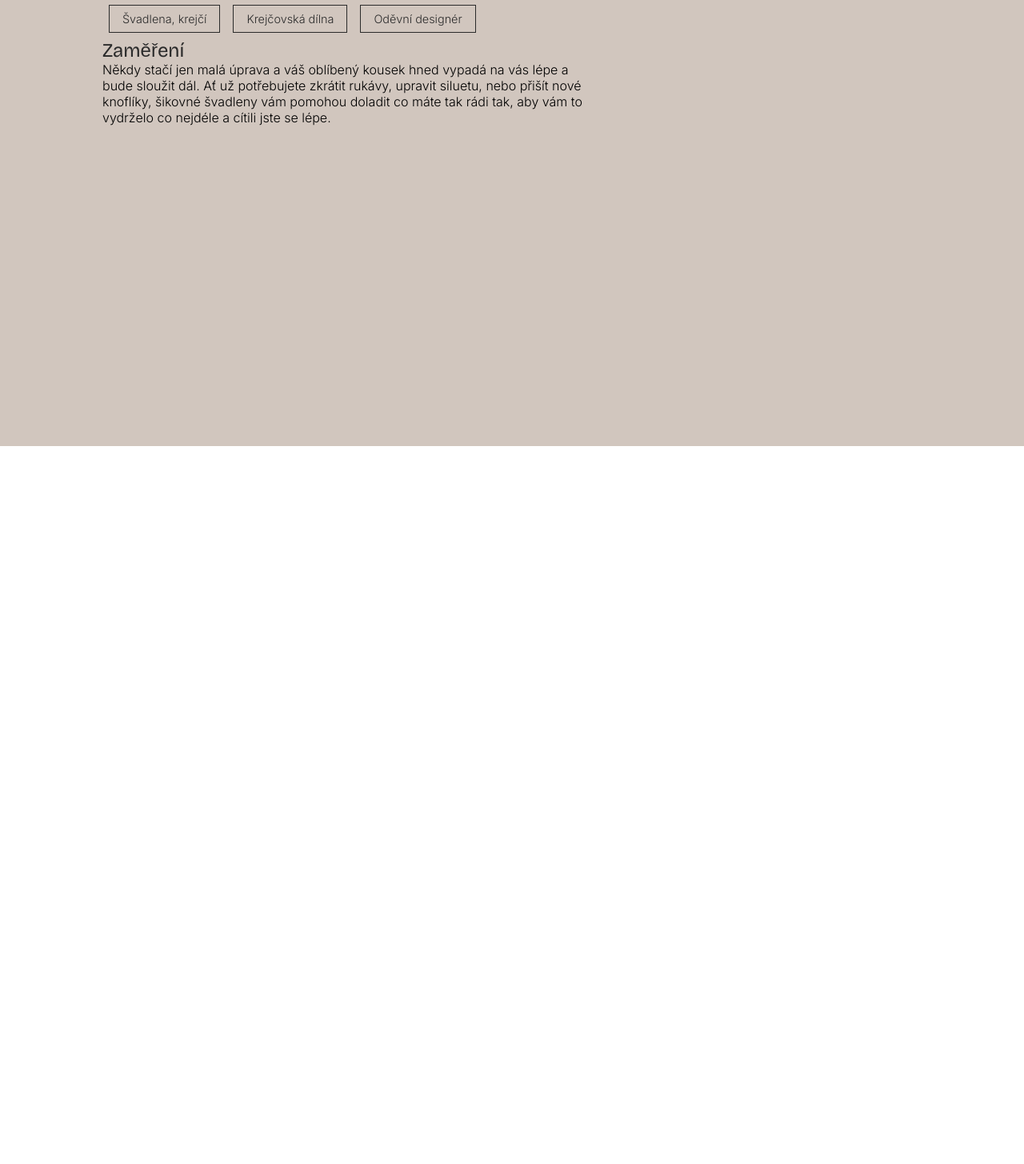
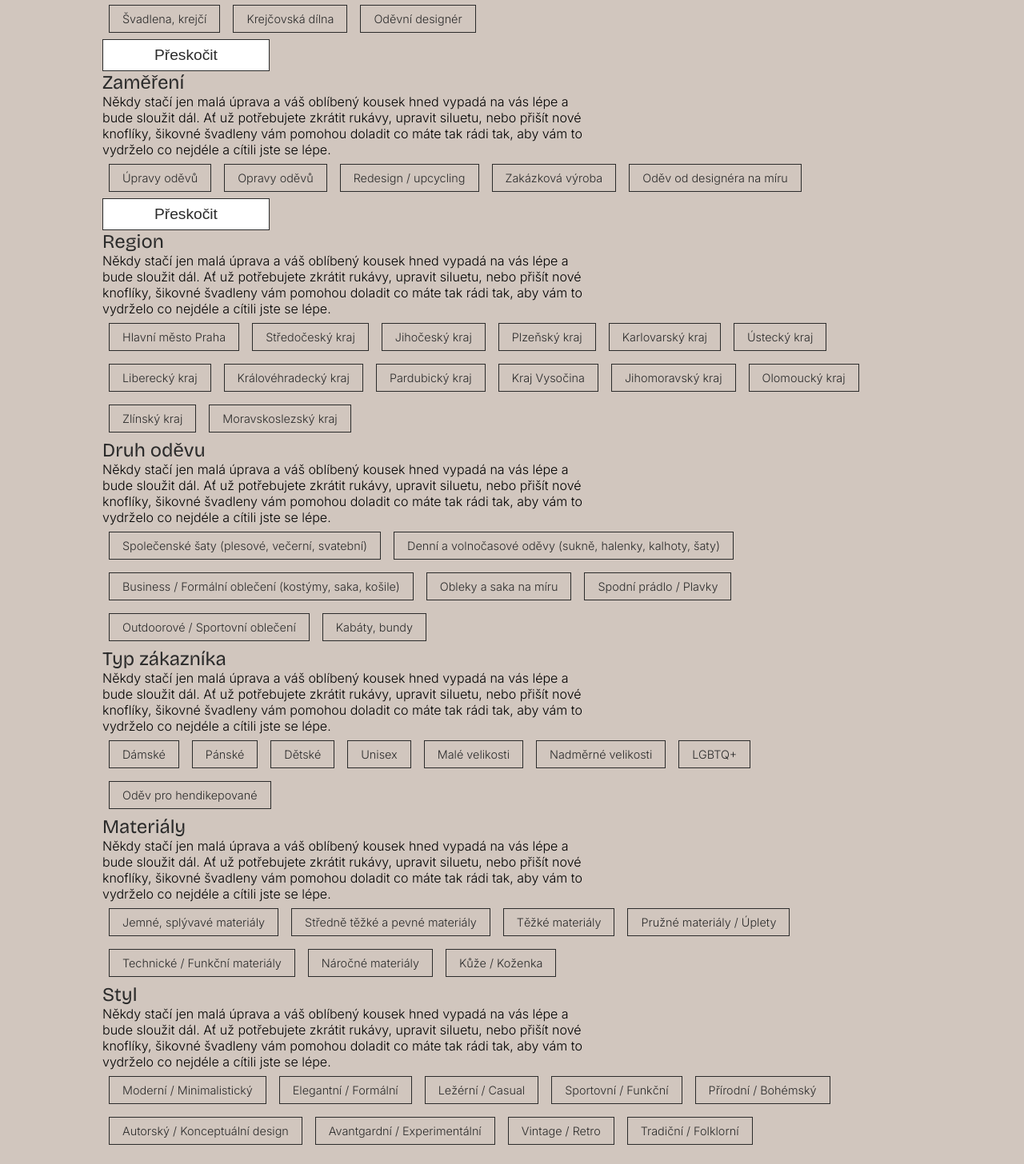
Before and after one commit to han-fris/namiru-app, a React (Vite) app: page /pruvodce in a window 1280 px wide. Shown: the part 242-1698 px from the top of the page at 80% size. Before the commit the page ends 800 px from the top, so only its background shows below. Built offline with nearby package versions, Linux system fonts and the light colour scheme.

Commit message:
upraví guide a přidá kategorie a button přeskočit

```diff
--- a/src/components/Filter/FilterOptionsList.jsx
+++ b/src/components/Filter/FilterOptionsList.jsx
@@ -4,8 +4,6 @@ import { FilterOption } from './FilterOption';
 
 export const FilterOptionsList = ({ name }) => {
   const filterOption = filtersByCategoryName[name];
-
-  console.log(filterOption);
 
   return (
     <div className="filter-category__details">
--- a/src/pages/Guide/Guide.jsx
+++ b/src/pages/Guide/Guide.jsx
@@ -1,6 +1,7 @@
 import './Guide.css';
 import { PageWrapper } from '../../components/shared/PageWrapper';
 import { FilterOptionsList } from '../../components/Filter/FilterOptionsList';
+import { GuidePanel } from './GuidePanel';
 
 export const Guide = () => {
   return (
@@ -23,18 +24,99 @@ export const Guide = () => {
               <div className="guide-filters">
                 <FilterOptionsList name="creatorType"></FilterOptionsList>
               </div>
+              <GuidePanel id="specializations"></GuidePanel>
             </section>
-
-            <div id="specializations" className="guide-specializations">
-              <h2 className="guide-category-title">Zaměření</h2>
-              <p className="guide-text">
-                Někdy stačí jen malá úprava a váš oblíbený kousek hned vypadá na
-                vás lépe a bude sloužit dál. Ať už potřebujete zkrátit rukávy,
-                upravit siluetu, nebo přišít nové knoflíky, šikovné švadleny vám
-                pomohou doladit co máte tak rádi tak, aby vám to vydrželo co
-                nejdéle a cítili jste se lépe.
-              </p>
-            </div>
+            <section id="specializations" className="guide-section">
+              <div className="guide-section-inner">
+                <h2 className="guide-category-title">Zaměření</h2>
+                <p className="guide-text">
+                  Někdy stačí jen malá úprava a váš oblíbený kousek hned vypadá
+                  na vás lépe a bude sloužit dál. Ať už potřebujete zkrátit
+                  rukávy, upravit siluetu, nebo přišít nové knoflíky, šikovné
+                  švadleny vám pomohou doladit co máte tak rádi tak, aby vám to
+                  vydrželo co nejdéle a cítili jste se lépe.
+                </p>
+              </div>
+              <div className="guide-filters">
+                <FilterOptionsList name="specialization"></FilterOptionsList>
+              </div>
+              <GuidePanel id="region"></GuidePanel>
+            </section>
+            <section id="region" className="guide-section">
+              <div className="guide-section-inner">
+                <h2 className="guide-category-title">Region</h2>
+                <p className="guide-text">
+                  Někdy stačí jen malá úprava a váš oblíbený kousek hned vypadá
+                  na vás lépe a bude sloužit dál. Ať už potřebujete zkrátit
+                  rukávy, upravit siluetu, nebo přišít nové knoflíky, šikovné
+                  švadleny vám pomohou doladit co máte tak rádi tak, aby vám to
+                  vydrželo co nejdéle a cítili jste se lépe.
+                </p>
+              </div>
+              <div className="guide-filters">
+                <FilterOptionsList name="region"></FilterOptionsList>
+              </div>
+            </section>
+            <section id="clothing-type" className="guide-section">
+              <div className="guide-section-inner">
+                <h2 className="guide-category-title">Druh oděvu</h2>
+                <p className="guide-text">
+                  Někdy stačí jen malá úprava a váš oblíbený kousek hned vypadá
+                  na vás lépe a bude sloužit dál. Ať už potřebujete zkrátit
+                  rukávy, upravit siluetu, nebo přišít nové knoflíky, šikovné
+                  švadleny vám pomohou doladit co máte tak rádi tak, aby vám to
+                  vydrželo co nejdéle a cítili jste se lépe.
+                </p>
+              </div>
+              <div className="guide-filters">
+                <FilterOptionsList name="clothingType"></FilterOptionsList>
+              </div>
+            </section>
+            <section id="target-customers" className="guide-section">
+              <div className="guide-section-inner">
+                <h2 className="guide-category-title">Typ zákazníka</h2>
+                <p className="guide-text">
+                  Někdy stačí jen malá úprava a váš oblíbený kousek hned vypadá
+                  na vás lépe a bude sloužit dál. Ať už potřebujete zkrátit
+                  rukávy, upravit siluetu, nebo přišít nové knoflíky, šikovné
+                  švadleny vám pomohou doladit co máte tak rádi tak, aby vám to
+                  vydrželo co nejdéle a cítili jste se lépe.
+                </p>
+              </div>
+              <div className="guide-filters">
+                <FilterOptionsList name="targetCustomers"></FilterOptionsList>
+              </div>
+            </section>
+            <section id="materials" className="guide-section">
+              <div className="guide-section-inner">
+                <h2 className="guide-category-title">Materiály</h2>
+                <p className="guide-text">
+                  Někdy stačí jen malá úprava a váš oblíbený kousek hned vypadá
+                  na vás lépe a bude sloužit dál. Ať už potřebujete zkrátit
+                  rukávy, upravit siluetu, nebo přišít nové knoflíky, šikovné
+                  švadleny vám pomohou doladit co máte tak rádi tak, aby vám to
+                  vydrželo co nejdéle a cítili jste se lépe.
+                </p>
+              </div>
+              <div className="guide-filters">
+                <FilterOptionsList name="materials"></FilterOptionsList>
+              </div>
+            </section>
+            <section id="style" className="guide-section">
+              <div className="guide-section-inner">
+                <h2 className="guide-category-title">Styl</h2>
+                <p className="guide-text">
+                  Někdy stačí jen malá úprava a váš oblíbený kousek hned vypadá
+                  na vás lépe a bude sloužit dál. Ať už potřebujete zkrátit
+                  rukávy, upravit siluetu, nebo přišít nové knoflíky, šikovné
+                  švadleny vám pomohou doladit co máte tak rádi tak, aby vám to
+                  vydrželo co nejdéle a cítili jste se lépe.
+                </p>
+              </div>
+              <div className="guide-filters">
+                <FilterOptionsList name="style"></FilterOptionsList>
+              </div>
+            </section>
           </form>
         </div>
       </div>
--- /dev/null
+++ b/src/pages/Guide/GuidePanel.jsx
@@ -0,0 +1,9 @@
+import { Button } from '../../components/shared/Button';
+
+export const GuidePanel = ({ id }) => {
+  return (
+    <div className="guide-panel">
+      <Button text="Přeskočit" url={`#${id}`}></Button>
+    </div>
+  );
+};
```
